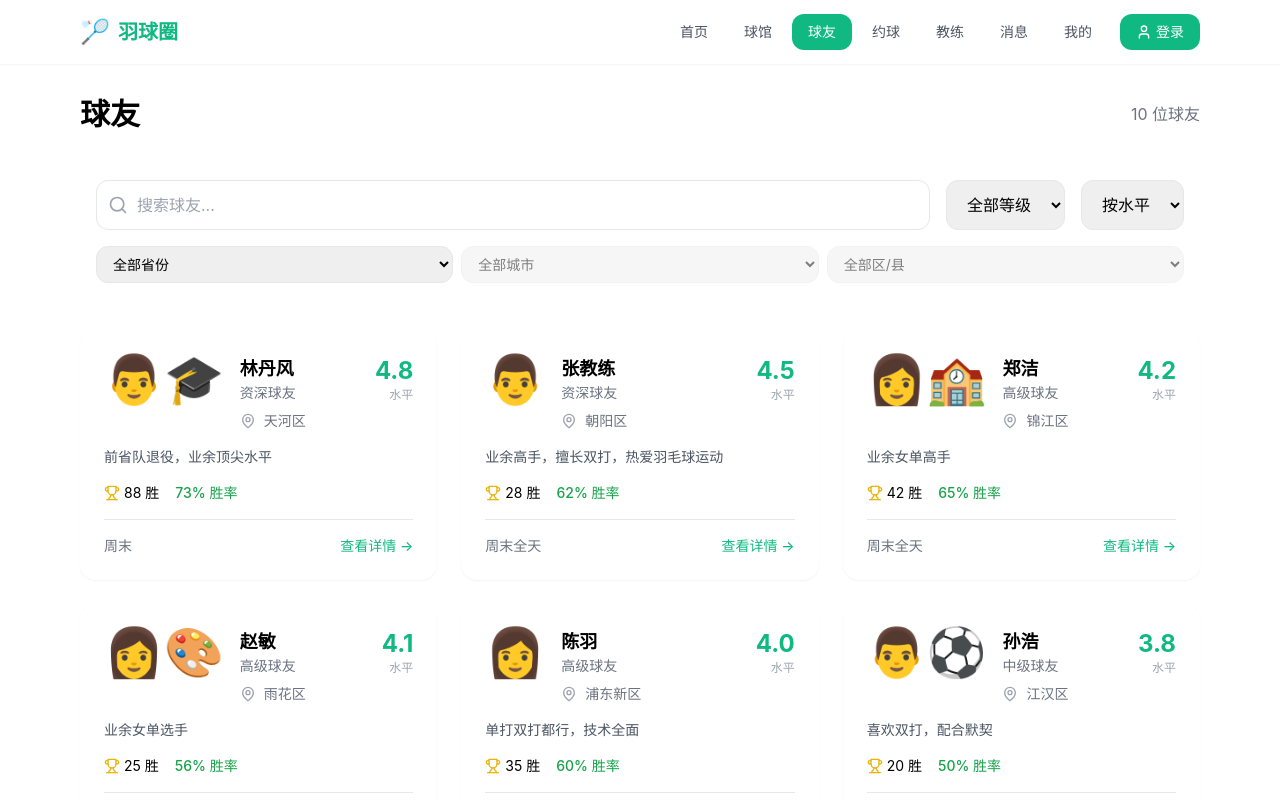
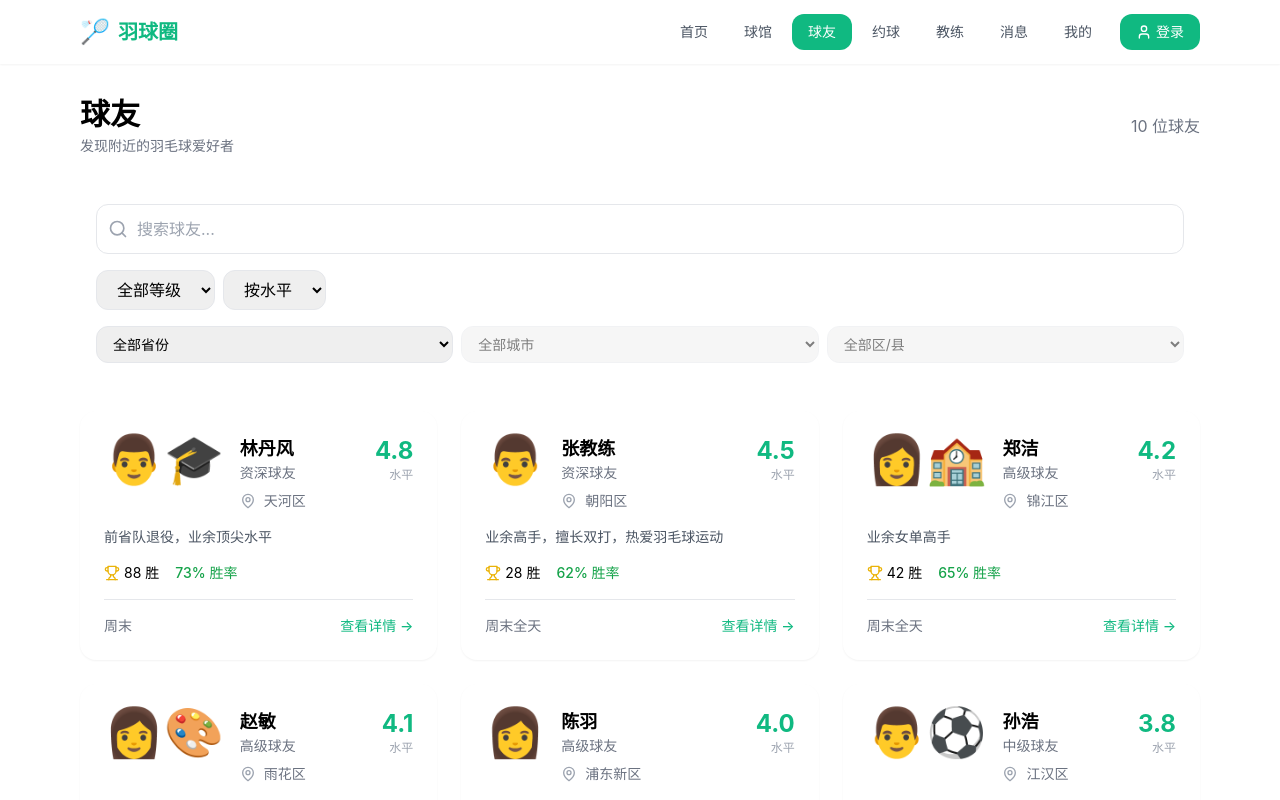
Before and after one commit to tomisnotcat/badminton-venue, a Next.js app: page /players in a window 1280 px wide. Shown: the top 800 px of the page. Built offline with nearby package versions, Linux system fonts and the light colour scheme.

Commit message:
feat: 优化球友和教练页面

```diff
--- a/src/app/coaches/page.js
+++ b/src/app/coaches/page.js
@@ -10,7 +10,6 @@ export default function CoachesPage() {
   const [search, setSearch] = useState('')
   const [priceFilter, setPriceFilter] = useState('all')
   const [sortBy, setSortBy] = useState('rating')
-
   const [province, setProvince] = useState('')
   const [city, setCity] = useState('')
   const [district, setDistrict] = useState('')
@@ -19,12 +18,12 @@ export default function CoachesPage() {
   const cities = province ? Object.keys(regionData[province] || {}) : []
   const districts = province && city ? (regionData[province]?.[city] || []) : []
 
+  const handleProvinceChange = (value) => { setProvince(value); setCity(''); setDistrict('') }
+  const handleCityChange = (value) => { setCity(value); setDistrict('') }
+
   const filtered = coaches.filter(c => {
     const matchSearch = c.name.includes(search) || c.intro.includes(search)
-    const matchPrice = priceFilter === 'all' ||
-      (priceFilter === 'low' && c.price <= 120) ||
-      (priceFilter === 'medium' && c.price > 120 && c.price <= 180) ||
-      (priceFilter === 'high' && c.price > 180)
+    const matchPrice = priceFilter === 'all' || (priceFilter === 'low' && c.price <= 120) || (priceFilter === 'medium' && c.price > 120 && c.price <= 180) || (priceFilter === 'high' && c.price > 180)
     const matchProvince = !province || c.province === province
     const matchCity = !city || c.city === city
     const matchDistrict = !district || c.district === district
@@ -36,52 +35,44 @@ export default function CoachesPage() {
     return 0
   })
 
-  const handleProvinceChange = (value) => { setProvince(value); setCity(''); setDistrict('') }
-  const handleCityChange = (value) => { setCity(value); setDistrict('') }
-
   return (
     <div className="min-h-screen py-8">
       <div className="max-w-6xl mx-auto px-4">
         <div className="flex justify-between items-center mb-8">
+          <div>
             <h1 className="text-3xl font-bold">教练</h1>
+            <p className="text-gray-500 text-sm mt-1">找到最适合你的羽毛球教练</p>
+          </div>
           <span className="text-gray-500">{filtered.length} 位教练</span>
         </div>
 
         <div className="bg-white rounded-2xl p-4 mb-8 space-y-4">
-          <div className="flex flex-col md:flex-row gap-4">
-            <div className="flex-1 relative">
+          <div className="relative">
             <Search className="w-5 h-5 absolute left-3 top-1/2 -translate-y-1/2 text-gray-400" />
             <input type="text" placeholder="搜索教练..." value={search} onChange={(e) => setSearch(e.target.value)} className="w-full pl-10 pr-4 py-3 border rounded-xl" />
           </div>
-            <select value={priceFilter} onChange={(e) => setPriceFilter(e.target.value)} className="px-4 py-3 border rounded-xl">
-              <option value="all">全部价格</option>
-              <option value="low">120元以下</option>
-              <option value="medium">120-180元</option>
-              <option value="high">180元以上</option>
+          <div className="flex flex-wrap gap-2">
+            <select value={priceFilter} onChange={(e) => setPriceFilter(e.target.value)} className="px-4 py-2 border rounded-xl">
+              <option value="all">全部价格</option><option value="low">120元以下</option><option value="medium">120-180元</option><option value="high">180元以上</option>
             </select>
-            <select value={sortBy} onChange={(e) => setSortBy(e.target.value)} className="px-4 py-3 border rounded-xl">
-              <option value="rating">按评分</option>
-              <option value="price">按价格</option>
-              <option value="students">按学员数</option>
+            <select value={sortBy} onChange={(e) => setSortBy(e.target.value)} className="px-4 py-2 border rounded-xl">
+              <option value="rating">按评分</option><option value="price">按价格</option><option value="students">按学员数</option>
             </select>
           </div>
-
           <div className="grid grid-cols-3 gap-2">
             <select value={province} onChange={(e) => handleProvinceChange(e.target.value)} className="px-3 py-2 border rounded-xl text-sm">
-              <option value="">全部省份</option>
-              {provinces.map(p => <option key={p} value={p}>{p}</option>)}
+              <option value="">全部省份</option>{provinces.map(p => <option key={p} value={p}>{p}</option>)}
             </select>
             <select value={city} onChange={(e) => handleCityChange(e.target.value)} disabled={!province} className="px-3 py-2 border rounded-xl text-sm disabled:opacity-50">
-              <option value="">全部城市</option>
-              {cities.map(c => <option key={c} value={c}>{c}</option>)}
+              <option value="">全部城市</option>{cities.map(c => <option key={c} value={c}>{c}</option>)}
             </select>
             <select value={district} onChange={(e) => setDistrict(e.target.value)} disabled={!city} className="px-3 py-2 border rounded-xl text-sm disabled:opacity-50">
-              <option value="">全部区/县</option>
-              {districts.map(d => <option key={d} value={d}>{d}</option>)}
+              <option value="">全部区/县</option>{districts.map(d => <option key={d} value={d}>{d}</option>)}
             </select>
           </div>
         </div>
 
+        {filtered.length > 0 ? (
           <div className="grid grid-cols-1 md:grid-cols-2 lg:grid-cols-3 gap-6">
             {filtered.map(coach => (
               <Link href={`/coaches/${coach.id}`} key={coach.id}>
@@ -104,9 +95,7 @@ export default function CoachesPage() {
                   <p className="text-gray-600 text-sm mb-4">{coach.intro}</p>
                   {coach.certifications && (
                     <div className="flex flex-wrap gap-1 mb-4">
-                    {coach.certifications.slice(0, 2).map(cert => (
-                      <span key={cert} className="text-xs bg-blue-50 text-blue-600 px-2 py-1 rounded-full">{cert}</span>
-                    ))}
+                      {coach.certifications.slice(0, 2).map(cert => <span key={cert} className="text-xs bg-blue-50 text-blue-600 px-2 py-1 rounded-full">{cert}</span>)}
                     </div>
                   )}
                   <div className="flex items-center justify-between pt-4 border-t">
@@ -122,8 +111,13 @@ export default function CoachesPage() {
               </Link>
             ))}
           </div>
-
-        {filtered.length === 0 && <div className="text-center py-12 text-gray-500">暂无匹配的教练</div>}
+        ) : (
+          <div className="text-center py-20">
+            <div className="text-6xl mb-4">🔍</div>
+            <h3 className="text-xl font-bold mb-2">暂无匹配的教练</h3>
+            <p className="text-gray-500">试试调整筛选条件</p>
+          </div>
+        )}
       </div>
     </div>
   )
--- a/src/app/players/page.js
+++ b/src/app/players/page.js
@@ -2,7 +2,7 @@
 
 import { useState } from 'react'
 import Link from 'next/link'
-import { MapPin, Star, Search, MessageCircle, Trophy } from 'lucide-react'
+import { MapPin, Star, Search, MessageCircle, Trophy, User } from 'lucide-react'
 import { players } from '@/data/venues'
 import { regionData } from '@/data/regions'
 
@@ -10,7 +10,6 @@ export default function PlayersPage() {
   const [search, setSearch] = useState('')
   const [levelFilter, setLevelFilter] = useState('all')
   const [sortBy, setSortBy] = useState('skill')
-
   const [province, setProvince] = useState('')
   const [city, setCity] = useState('')
   const [district, setDistrict] = useState('')
@@ -18,6 +17,9 @@ export default function PlayersPage() {
   const provinces = Object.keys(regionData)
   const cities = province ? Object.keys(regionData[province] || {}) : []
   const districts = province && city ? (regionData[province]?.[city] || []) : []
+
+  const handleProvinceChange = (value) => { setProvince(value); setCity(''); setDistrict('') }
+  const handleCityChange = (value) => { setCity(value); setDistrict('') }
 
   const filtered = players.filter(p => {
     const matchSearch = p.name.includes(search) || p.intro.includes(search)
@@ -33,9 +35,6 @@ export default function PlayersPage() {
     return 0
   })
 
-  const handleProvinceChange = (value) => { setProvince(value); setCity(''); setDistrict('') }
-  const handleCityChange = (value) => { setCity(value); setDistrict('') }
-
   const getWinRate = (player) => {
     if (!player.matches || player.matches === 0) return 0
     return Math.round((player.wins / player.matches) * 100)
@@ -45,46 +44,40 @@ export default function PlayersPage() {
     <div className="min-h-screen py-8">
       <div className="max-w-6xl mx-auto px-4">
         <div className="flex justify-between items-center mb-8">
+          <div>
             <h1 className="text-3xl font-bold">球友</h1>
+            <p className="text-gray-500 text-sm mt-1">发现附近的羽毛球爱好者</p>
+          </div>
           <span className="text-gray-500">{filtered.length} 位球友</span>
         </div>
 
         <div className="bg-white rounded-2xl p-4 mb-8 space-y-4">
-          <div className="flex flex-col md:flex-row gap-4">
-            <div className="flex-1 relative">
+          <div className="relative">
             <Search className="w-5 h-5 absolute left-3 top-1/2 -translate-y-1/2 text-gray-400" />
             <input type="text" placeholder="搜索球友..." value={search} onChange={(e) => setSearch(e.target.value)} className="w-full pl-10 pr-4 py-3 border rounded-xl" />
           </div>
-            <select value={levelFilter} onChange={(e) => setLevelFilter(e.target.value)} className="px-4 py-3 border rounded-xl">
-              <option value="all">全部等级</option>
-              <option value="初学者">初学者</option>
-              <option value="中级球友">中级</option>
-              <option value="高级球友">高级</option>
-              <option value="资深球友">资深</option>
+          <div className="flex flex-wrap gap-2">
+            <select value={levelFilter} onChange={(e) => setLevelFilter(e.target.value)} className="px-4 py-2 border rounded-xl">
+              <option value="all">全部等级</option><option value="初学者">初学者</option><option value="中级球友">中级</option><option value="高级球友">高级</option><option value="资深球友">资深</option>
             </select>
-            <select value={sortBy} onChange={(e) => setSortBy(e.target.value)} className="px-4 py-3 border rounded-xl">
-              <option value="skill">按水平</option>
-              <option value="wins">按胜率</option>
-              <option value="age">按年龄</option>
+            <select value={sortBy} onChange={(e) => setSortBy(e.target.value)} className="px-4 py-2 border rounded-xl">
+              <option value="skill">按水平</option><option value="wins">按胜率</option><option value="age">按年龄</option>
             </select>
           </div>
-
           <div className="grid grid-cols-3 gap-2">
             <select value={province} onChange={(e) => handleProvinceChange(e.target.value)} className="px-3 py-2 border rounded-xl text-sm">
-              <option value="">全部省份</option>
-              {provinces.map(p => <option key={p} value={p}>{p}</option>)}
+              <option value="">全部省份</option>{provinces.map(p => <option key={p} value={p}>{p}</option>)}
             </select>
             <select value={city} onChange={(e) => handleCityChange(e.target.value)} disabled={!province} className="px-3 py-2 border rounded-xl text-sm disabled:opacity-50">
-              <option value="">全部城市</option>
-              {cities.map(c => <option key={c} value={c}>{c}</option>)}
+              <option value="">全部城市</option>{cities.map(c => <option key={c} value={c}>{c}</option>)}
             </select>
             <select value={district} onChange={(e) => setDistrict(e.target.value)} disabled={!city} className="px-3 py-2 border rounded-xl text-sm disabled:opacity-50">
-              <option value="">全部区/县</option>
-              {districts.map(d => <option key={d} value={d}>{d}</option>)}
+              <option value="">全部区/县</option>{districts.map(d => <option key={d} value={d}>{d}</option>)}
             </select>
           </div>
         </div>
 
+        {filtered.length > 0 ? (
           <div className="grid grid-cols-1 md:grid-cols-2 lg:grid-cols-3 gap-6">
             {filtered.map(player => (
               <Link href={`/players/${player.id}`} key={player.id}>
@@ -120,8 +113,13 @@ export default function PlayersPage() {
               </Link>
             ))}
           </div>
-
-        {filtered.length === 0 && <div className="text-center py-12 text-gray-500">暂无匹配的球友</div>}
+        ) : (
+          <div className="text-center py-20">
+            <div className="text-6xl mb-4">🔍</div>
+            <h3 className="text-xl font-bold mb-2">暂无匹配的球友</h3>
+            <p className="text-gray-500">试试调整筛选条件</p>
+          </div>
+        )}
       </div>
     </div>
   )
```
Lines whose indentation alone changed are shown as unchanged.
